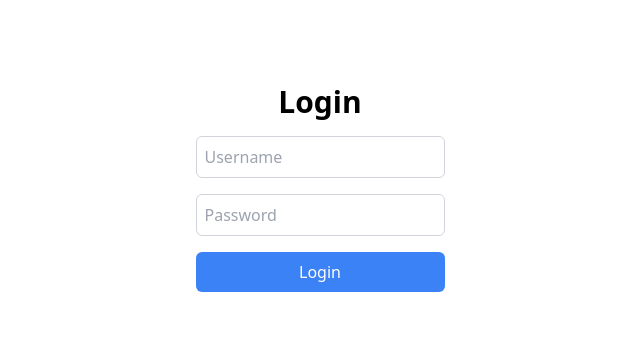
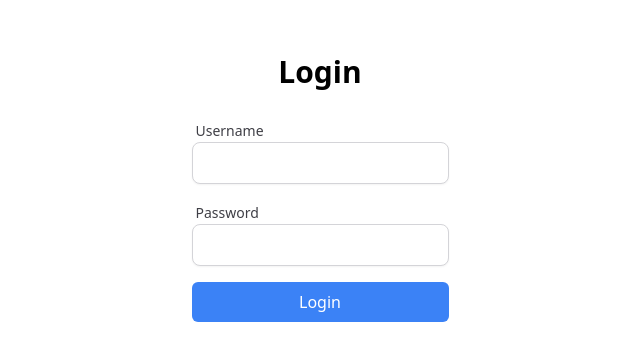
Before and after one commit to gabrielvanzz/soluct-market, a Vue app: page /login in a window 1280 px wide. Shown: the part 212-572 px from the top of the page, without its empty margins (320-960 px from the left). Built offline with nearby package versions, Linux system fonts and the light colour scheme.

Commit message:
[TSK-6] refactor: Added the components
Added the components into LoginView and other pages
Refactor some lines
Added the category into ProductOptions, to populate the select

```diff
--- a/src/components/ButtonComponent.vue
+++ b/src/components/ButtonComponent.vue
@@ -4,11 +4,21 @@ import { defineProps } from 'vue'
 type Variants = 'primary' | 'danger'
 type Buttons = 'button' | 'submit'
 
-const props = defineProps<{ variant: Variants; type: Buttons }>()
+const props = defineProps({
+  variant: {
+    type: String as () => Variants,
+    required: false
+  },
+  type: {
+    type: String as () => Buttons,
+    default: 'button'
+  }
+})
 </script>
 
 <template>
   <button
+    class="text-gray-400 hover:text-gray-500"
     :class="{
       'inline-flex justify-center rounded-md border border-transparent bg-green-100 px-4 py-2 text-sm font-medium text-green-900 hover:bg-green-200 focus:outline-none focus-visible:ring-2 focus-visible:ring-green-500 focus-visible:ring-offset-2':
         props.variant === 'primary',
--- a/src/components/InputComponent.vue
+++ b/src/components/InputComponent.vue
@@ -1,13 +1,19 @@
 <script setup lang="ts">
+type inputType = 'number' | 'text' | 'password' | 'email'
 const props = defineProps({
   label: {
     type: String,
     required: false
   },
-  readonly: {
+  disabled: {
     type: Boolean,
     required: false,
     default: false
+  },
+  type: {
+    type: String as () => inputType,
+    required: false,
+    default: 'text'
   }
 })
 
@@ -20,9 +26,32 @@ const model = defineModel()
       props.label
     }}</label>
     <input
+      v-if="props.type === 'text'"
       class="flex w-full items-center gap-2 rounded-lg border border-zinc-300 px-3 py-2 shadow-sm outline-none"
       v-model="model"
-      :readonly="props.readonly"
+      :disabled="props.disabled"
+      maxlength="255"
+    />
+    <input
+      v-else-if="props.type === 'number'"
+      class="flex w-full items-center gap-2 rounded-lg border border-zinc-300 px-3 py-2 shadow-sm outline-none"
+      v-model="model"
+      :disabled="props.disabled"
+      maxlength="8"
+    />
+    <input
+      v-else-if="props.type === 'password'"
+      class="flex w-full items-center gap-2 rounded-lg border border-zinc-300 px-3 py-2 shadow-sm outline-none"
+      v-model="model"
+      :disabled="props.disabled"
+      :type="props.type"
+    />
+    <input
+      v-else-if="props.type === 'email'"
+      class="flex w-full items-center gap-2 rounded-lg border border-zinc-300 px-3 py-2 shadow-sm outline-none"
+      v-model="model"
+      :disabled="props.disabled"
+      :type="props.type"
     />
   </div>
 </template>
--- a/src/components/SelectOption.vue
+++ b/src/components/SelectOption.vue
@@ -1,11 +1,5 @@
 <script setup lang="ts">
-import {
-  Listbox,
-  ListboxLabel,
-  ListboxButton,
-  ListboxOptions,
-  ListboxOption
-} from '@headlessui/vue'
+import { Listbox, ListboxButton, ListboxOptions, ListboxOption } from '@headlessui/vue'
 
 import { CheckIcon, ChevronsUpDownIcon } from 'lucide-vue-next'
 
@@ -27,7 +21,7 @@ const model = defineModel()
 </script>
 
 <template>
-  <div class="w-48">
+  <div class="lg:w-48">
     <Listbox v-model="model" :disabled="props.disabled" :defaultValue="defaultValue">
       <div class="relative mt-1">
         <ListboxButton
--- a/src/utils/ProductOptions.ts
+++ b/src/utils/ProductOptions.ts
@@ -7,3 +7,22 @@ export const options = [
   { value: '20', label: '20' },
   { value: '', label: 'All' }
 ]
+
+export const categories = [
+  {
+    value: 'electronics',
+    label: 'Electronics'
+  },
+  {
+    value: 'jewelery',
+    label: 'Jewelery'
+  },
+  {
+    value: "men's clothing",
+    label: "Men's Clothing"
+  },
+  {
+    value: "woman's clothing",
+    label: "Woman's Clothing"
+  }
+]
--- a/src/views/HomeView.vue
+++ b/src/views/HomeView.vue
@@ -1,6 +1,6 @@
 <script setup lang="ts">
 import type { Product } from '@/utils/Product'
-import { onMounted, ref, watch } from 'vue'
+import { computed, onMounted, ref, watch } from 'vue'
 import ProductCard from '@/components/ProductCard.vue'
 import SelectOption from '@/components/SelectOption.vue'
 import DropdownFilter from '@/components/DropdownFilter.vue'
@@ -24,7 +24,6 @@ const openModal = (product: Product) => {
 onMounted(() => {
   getProducts().then(response => {
     products.value = response.data
-    console.log(products.value)
   })
   getAllCategories().then(response => {
     categories.value = response.data
@@ -65,10 +64,10 @@ watch(selectedCategory, () => {
 <template>
   <div class="mt-5">
     <h1 class="text-center text-3xl font-bold">Products</h1>
-    <hr class="mx-auto my-5 w-1/6" />
-    <div class="mr-5 flex items-center justify-end gap-4 p-5">
+    <hr class="mx-auto my-5 w-1/2 lg:w-1/6" />
+    <div class="mr-5 flex w-full items-center justify-end gap-4 p-5">
       <EyeIcon class="h-6 w-6" />
-      <SelectOption v-model="selectedOption" :options="options" />
+      <SelectOption v-model="selectedOption" :options="options" class="w-1/4" />
       <DropdownFilter :items="categories" @filter="handleChangeCategory" />
       <button @click="handleChangeSortBy" class="flex items-center justify-center px-4 py-2">
         <ArrowDownUp class="h-6 w-6" />
--- a/src/views/LoginView.vue
+++ b/src/views/LoginView.vue
@@ -2,6 +2,8 @@
 import { ref } from 'vue'
 import { useUserStore } from '@/stores/user'
 import { loginUser } from '@/services/userService'
+import InputComponent from '@/components/InputComponent.vue'
+import ButtonComponent from '@/components/ButtonComponent.vue'
 
 const username = ref<string>('')
 const password = ref<string>('')
@@ -27,21 +29,15 @@ const handleLogin = () => {
     <div>
       <h1 class="text-center text-3xl font-bold">Login</h1>
       <form class="mt-4 flex flex-col space-y-4" @submit.prevent="handleLogin">
-        <input
-          type="text"
-          placeholder="Username"
-          v-model="username"
-          class="rounded-md border border-gray-300 p-2 outline-none focus-within:border-blue-300 focus-within:ring-2 focus-within:ring-blue-100"
-        />
-        <input
-          type="password"
-          placeholder="Password"
-          v-model="password"
-          class="rounded-md border border-gray-300 p-2 outline-none focus-within:border-blue-300 focus-within:ring-2 focus-within:ring-blue-100"
-        />
-        <button type="submit" class="rounded-md bg-blue-500 p-2 text-white hover:bg-blue-700">
+        <InputComponent v-model="username" label="Username" />
+        <InputComponent v-model="password" label="Password" type="password" />
+
+        <ButtonComponent
+          type="submit"
+          class="rounded-md bg-blue-500 p-2 text-white hover:bg-blue-700 hover:text-white"
+        >
           Login
-        </button>
+        </ButtonComponent>
       </form>
     </div>
   </div>
```
